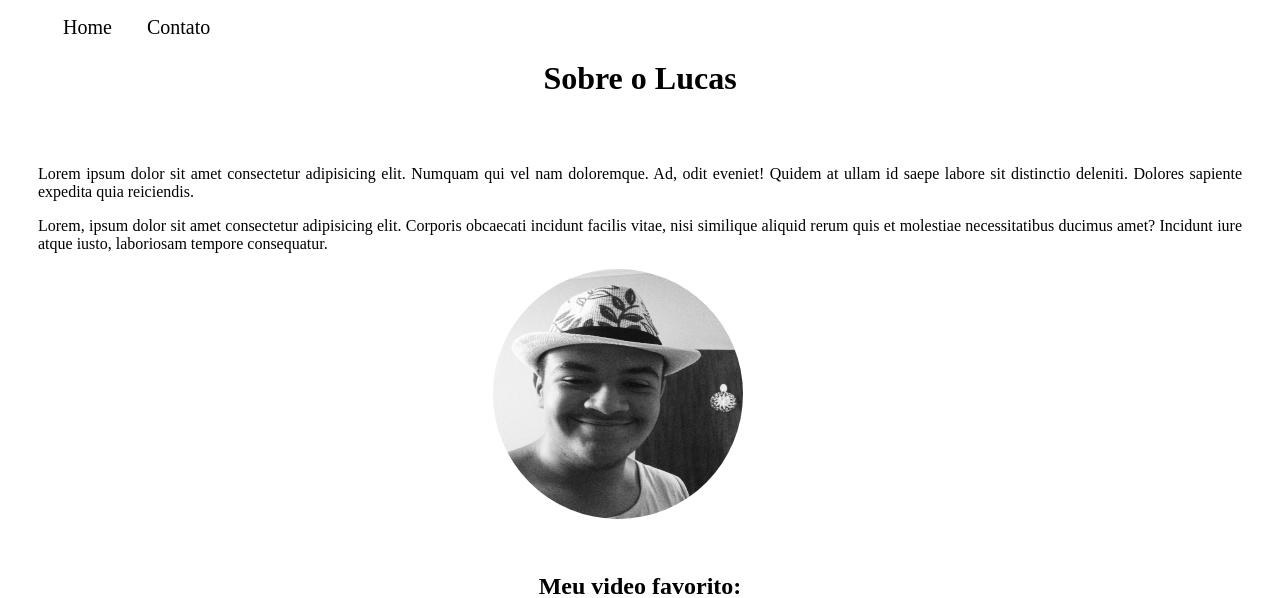
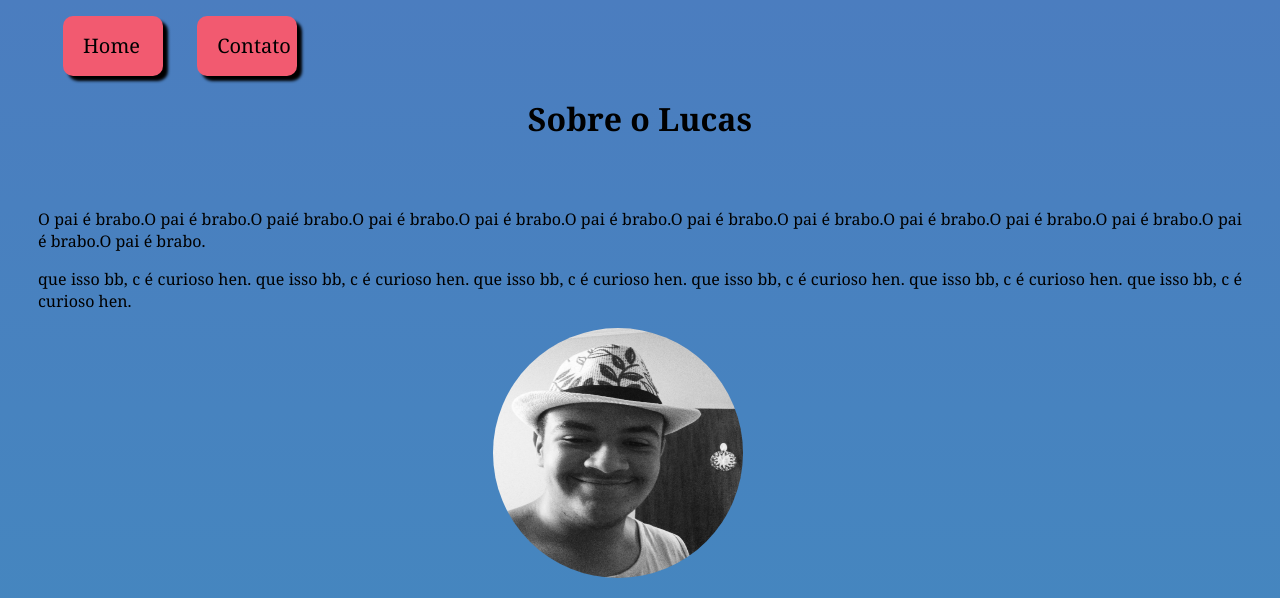
Before and after one commit to Lucxsss/Fundamento-Web, a plain HTML site: page Index.html in a window 1280 px wide. Shown: the top 598 px of the page. Drawn offline with Linux system fonts and the light colour scheme.

Commit message:
[Implementando js]

```diff
--- a/Index.html
+++ b/Index.html
@@ -4,15 +4,45 @@
     <meta charset="UTF-8" />
     <meta name="viewport" content="width=device-width, initial-scale=1.0" />
     <title>Sobre mim</title>
-    <link rel="stylesheet" href="assets/css/style.css">
+
+    <link rel="preconnect" href="https://fonts.googleapis.com">
+    <link rel="preconnect" href="https://fonts.gstatic.com" crossorigin>
+    <link href="https://fonts.googleapis.com/css2?family=Press+Start+2P&display=swap" rel="stylesheet">
+
+    <style>
+      body{
+        background-image: linear-gradient(to bottom, #4B7DBF
+        ,#4586BF, #178CA6);
+
+      }
+
+    </style>
+
+
+
+
+
+
+<link rel="stylesheet" href="assets/css/style.css">
+
+<style>
+  body{
+      font-family: Georgia, 'Times New Roman', Times, serif;
+  }
+
+</style>
+
  </head>
  <body>
      <ul id="menu">
         <li>
-            <a href="index.html"> Home </a>
+
+            <a id="button"href="index.html"> Home </a>
         </li>
           <li>
-        <a href="contato.html"> Contato </a>
+
+        <a id="button"href="contato.html"> Contato </a>
+
           </li>
         </ul>
 
@@ -21,12 +51,10 @@
 
             <div class="p-30">
               <p class="justifty">
-                Lorem ipsum dolor sit amet consectetur adipisicing elit. Numquam qui vel nam doloremque. Ad, odit eveniet! Quidem at ullam id saepe labore sit distinctio deleniti.
-                 Dolores sapiente expedita quia reiciendis.
+                O pai é brabo.O pai é brabo.O paié brabo.O pai é brabo.O pai é brabo.O pai é brabo.O pai é brabo.O pai é brabo.O pai é brabo.O pai é brabo.O pai é brabo.O pai é brabo.O pai é brabo.
             </p>
             <p class="justifty">
-                Lorem, ipsum dolor sit amet consectetur adipisicing elit. Corporis obcaecati incidunt facilis vitae, nisi similique aliquid rerum quis et molestiae necessitatibus ducimus amet?
-                Incidunt iure atque iusto, laboriosam tempore consequatur.
+               que isso bb, c é curioso hen. que isso bb, c é curioso hen. que isso bb, c é curioso hen. que isso bb, c é curioso hen. que isso bb, c é curioso hen. que isso bb, c é curioso hen.
             </p>
 
             <div>
@@ -55,7 +83,9 @@
              gyroscope;
              picture-in-picture"
              allowfullscreen
-           ></iframe>
+          ></iframe>
+
+
           </div>
           <hr>
           <footer>
@@ -71,6 +101,11 @@
                 <img class="tm-social p-30" src="assets/img/instagram.png" alt="Logo do instagram">
 
               </a>
+              <div>
+
+              </div>
+
+
 
              </div>
              <p class="center">
--- a/assets/css/style.css
+++ b/assets/css/style.css
@@ -23,12 +23,12 @@
 
  #menu li a {
     text-decoration: none;
-    color: black;
+    color: rgb(0, 0, 0);
     font-size: 20px;
  }
 
  #menu li a:hover {
-        color: grey;
+        color: rgb(67, 35, 182);
  }
 
  .p-30 {
@@ -51,9 +51,51 @@
 }
 
 
+#button{
+    display: inline-block;
+    background-color: #F25A70;
+    width: 60px;
+    line-height: 60px;
+    padding-left:  20px;
+    padding-right: 20px;
+    box-shadow: 5px 5px 3px black;
+    border-radius:10px;
+
+
+}
+
+
+#button{
+    display: inline-block;
+    background-color: #F25A70;
+    width: 60px;
+    line-height: 60px;
+    padding-left:  20px;
+    padding-right: 20px;
+    box-shadow: 5px 5px 3px black;
+    border-radius:10px;
+
+
+}
+
+
 /*Estilos da pagina contato.html*/
 
 .ml-50 {
 
     margin-left: 50px;
 }
+
+
+#button{
+    display: inline-block;
+    background-color: #F25A70;
+    width: 60px;
+    line-height: 60px;
+    padding-left:  20px;
+    padding-right: 20px;
+    box-shadow: 5px 5px 3px black;
+    border-radius:10px;
+
+
+}
```
Also changed, not shown: Contato.html (+45 -8 lines), assets/js/script.js (added, +93 -0 lines).
